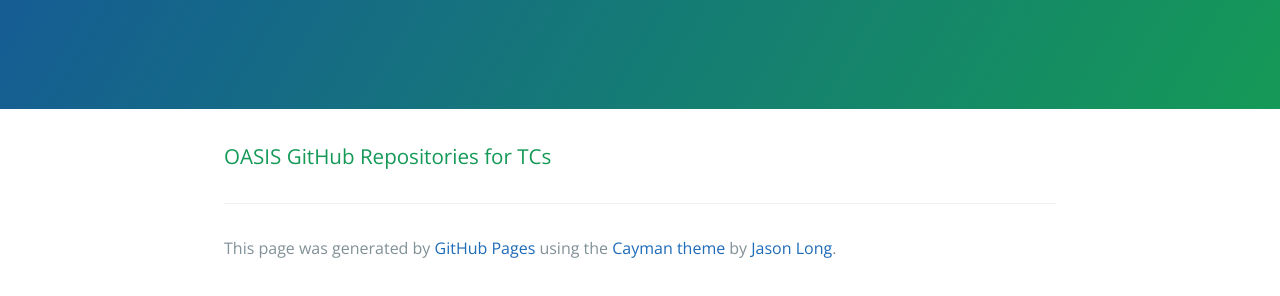
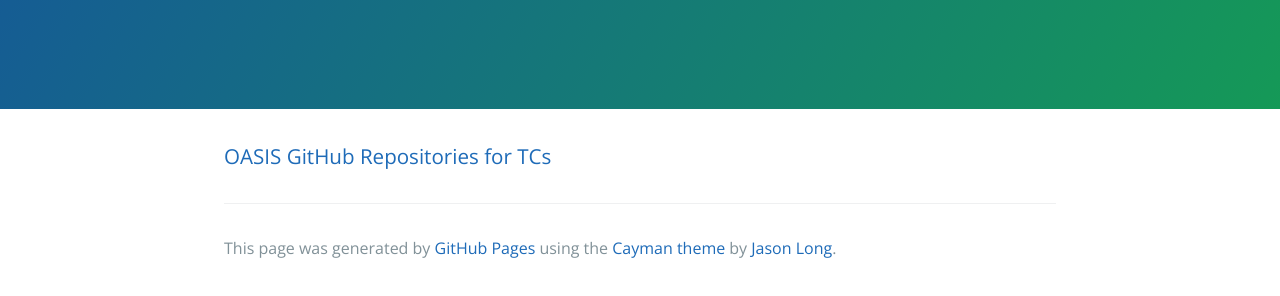
Before and after one commit to oasis-tcs/oasis-tcs.github.io, a plain HTML site: page index.html in a window 1280 px wide. Shown: the part 208-504 px from the top of the page. Drawn offline with nearby package versions, Linux system fonts and the light colour scheme.

Commit message:
Update index.html

```diff
--- a/index.html
+++ b/index.html
@@ -17,7 +17,7 @@
 
     <section class="main-content">
       <h3>
-<a id="oasis-github-repositories-for-tcs" class="anchor" href="#oasis-github-repositories-for-tcs" aria-hidden="true"><span aria-hidden="true" class="octicon octicon-link"></span></a>OASIS GitHub Repositories for TCs</h3>
+<a id="oasis-github-repositories-for-tcs" class="anchor" href="#oasis-github-repositories-for-tcs" aria-hidden="true"><span aria-hidden="true" class="octicon octicon-link"></span></a><a href="https://oasis-tcs.github.io/README.html">OASIS GitHub Repositories for TCs</a></h3>
 
       <footer class="site-footer">
 
```
